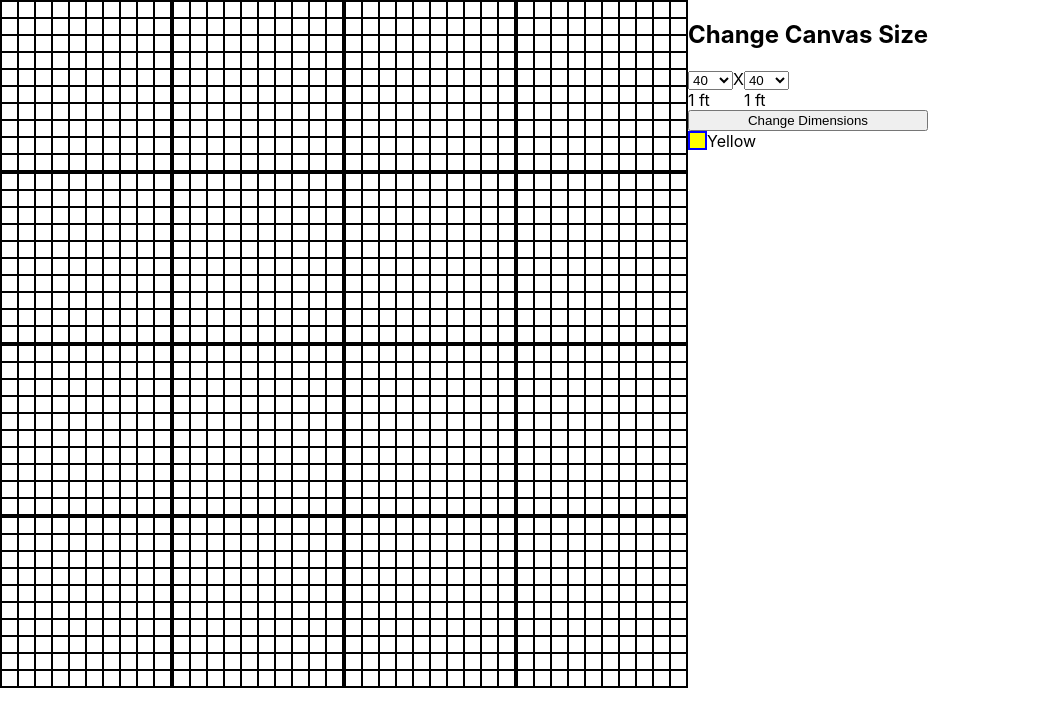
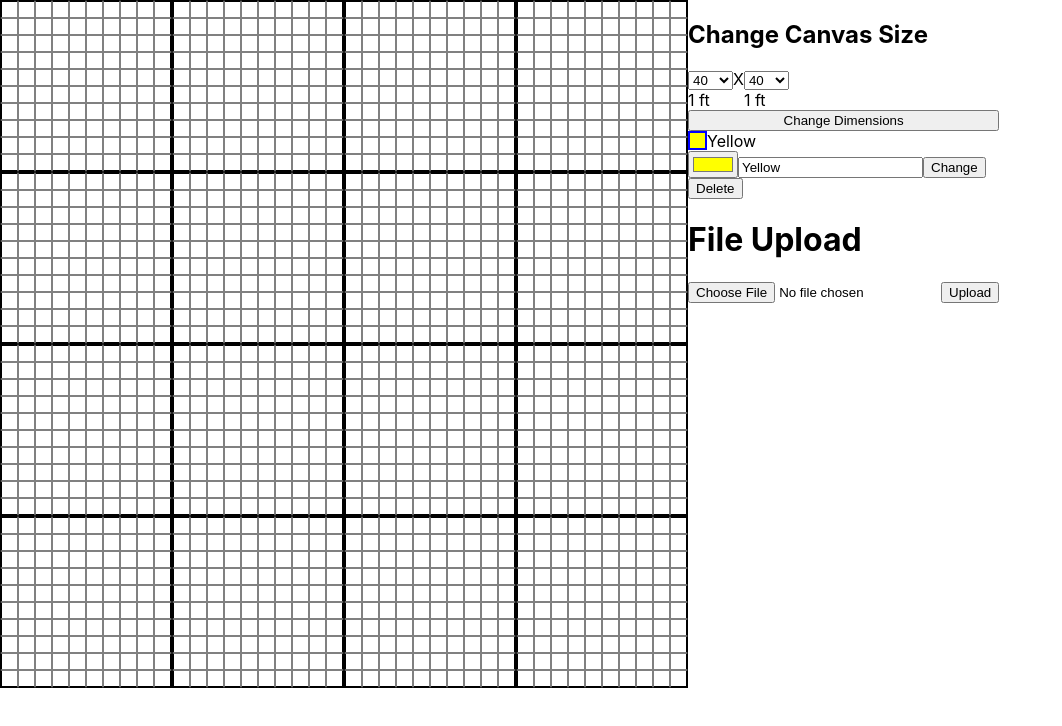
Before and after one commit to JohnsonHarleyR/latch-hook-pattern-maker, a React (Create React App) app: page / in a window 1280 px wide. Shown: the top 726 px of the page, without its empty margins (0-1062 px from the left). Built offline with nearby package versions, Linux system fonts and the light colour scheme.

Commit message:
Added ability to modify selected color.

```diff
--- a/package.json
+++ b/package.json
@@ -6,6 +6,7 @@
     "@testing-library/jest-dom": "^5.16.2",
     "@testing-library/react": "^12.1.2",
     "@testing-library/user-event": "^13.5.0",
+    "axios": "^0.26.0",
     "react": "^17.0.2",
     "react-dom": "^17.0.2",
     "react-scripts": "5.0.0",
--- a/src/PatternContext.js
+++ b/src/PatternContext.js
@@ -13,7 +13,7 @@ const PatternProvider = ({children}) => {
 
     useEffect(() => {
         let colorCellsCopy = [...colorCells];
-        colorCellsCopy.push(createColorCell("color", "yellow", "Yellow", "", colorCells));
+        colorCellsCopy.push(createColorCell("color", "#FFFF00", "Yellow", "", colorCells));
         setColorCells(colorCellsCopy);
         setActiveColorCell(colorCellsCopy[0]);
     }, []);
--- /dev/null
+++ b/src/components/Logic/FileUpload.js
@@ -0,0 +1,36 @@
+import React, {useState} from 'react';
+import { post } from 'axios';
+const FileUpload = () => {
+        const [file, setFile] = useState({file: ''});
+
+        const submit = async (e) => {
+                e.preventDefault();
+                const url = `http://localhost:61331/api/Uploadfiles/Uploadfile`;
+                const formData = new FormData();
+                formData.append('body', file);
+                const config = {
+                        headers: {
+                                'content-type': 'multipart/form-data',
+                        },
+                };
+                return post(url, formData, config);
+        }
+
+        const setTheFile = (e) => {
+                console.log(e.target.files[0]);
+                setFile({ file: e.target.files[0] });
+        }
+
+        return (
+            <div className="container-fluid">
+                    <form onSubmit={e => this.submit(e)}>
+                            <div className="col-sm-12 btn btn-primary">
+                    </div>
+                            <h1>File Upload</h1>
+                            <input type="file" onChange={setTheFile} />
+                            <button className="btn btn-primary" onClick={submit}>Upload</button>
+                    </form>
+            </div>
+    )
+}
+export default FileUpload;
--- a/src/components/controls/ColorSelector.js
+++ b/src/components/controls/ColorSelector.js
@@ -1,6 +1,7 @@
 import React, { useContext, useEffect, useState } from 'react';
 import { PatternContext } from '../../PatternContext';
 import ColorCell from '../ColorCell';
+import SelectorChoice from './SelectorChoice';
 import "../../styles.css";
 
 const ColorSelector = () => {
@@ -24,6 +25,7 @@ const ColorSelector = () => {
     return(
         <div>
             {colorCellsDisplay}
+            <SelectorChoice />
         </div>
     );
 }
--- a/src/components/controls/Controls.js
+++ b/src/components/controls/Controls.js
@@ -2,12 +2,14 @@ import React from 'react';
 import { PatternContext } from '../../PatternContext';
 import SizeChanger from './SizeChanger';
 import ColorSelector from './ColorSelector';
+import FileUpload from '../Logic/FileUpload';
 
 const Controls = () => {
     return (
         <div>
             <SizeChanger />
             <ColorSelector />
+            <FileUpload />
         </div>
     )
 }
--- /dev/null
+++ b/src/components/controls/SelectorChoice.js
@@ -0,0 +1,87 @@
+import React, { useContext, useEffect, useState, useRef } from 'react';
+import { PatternContext } from '../../PatternContext';
+import ColorCell from '../ColorCell';
+import "../../styles.css";
+
+const SelectorChoice = () => {
+    const {colorCells, setColorCells,
+        activeColorCell, setActiveColorCell} = useContext(PatternContext);
+    const [color, setColor] = useState("#ffffff")
+    const [buttonText, setButtonText] = useState("Add");
+    const [showDelete, setShowDelete] = useState(false);
+    const [errorMessage, setErrorMessage] = useState("");
+    const selector = useRef();
+    const nameInput = useRef();
+    const defButton = useRef();
+    const deleteButton = useRef();
+
+    useEffect(() => {
+        selector.current.value = "#ffffff";
+    }, []);
+
+    useEffect(() => {
+        if (activeColorCell !== null) {
+            setButtonText("Change");
+            setShowDelete(true);
+            nameInput.current.value = activeColorCell.colorName;
+            selector.current.value = activeColorCell.fillColor;
+
+        } else {
+            setButtonText("Add");
+            setShowDelete(false);
+            nameInput.current.value = "";
+            selector.current.value = color;
+        }
+    }, [activeColorCell]);
+
+    useEffect(() => {
+        if (showDelete) {
+            deleteButton.current.style.display = "block";
+        } else {
+            deleteButton.current.style.display = "none";
+        }
+    }, [showDelete]);
+
+    const changeColor = () => {
+        setColor(selector.current.value);
+    }
+
+    const hitDefButton = () => {
+        if (activeColorCell !== null) {
+
+        } else {
+
+        }
+    }
+
+    const hitDeleteButton = () => {
+        if (activeColorCell !== null) {
+            let index = null;
+            let count = 0;
+            colorCells.forEach(cell => {
+                if (cell.id === activeColorCell.id) {
+                    index = count;
+                }
+                count++;
+            });
+            if (index !== null) {
+                setActiveColorCell(null);
+                let cellsCopy = [...colorCells];
+                cellsCopy.splice(index, 1);
+                setColorCells(cellsCopy);
+            }
+
+        }
+    }
+
+    return(
+        <div>
+            <input type="color" ref={selector} onChange={changeColor}/>
+            <input type="text" placeholder="Color Name" ref={nameInput}/>
+            <button ref={defButton} onClick={hitDefButton}>{buttonText}</button>
+            <button ref={deleteButton} onClick={hitDeleteButton}>Delete</button>
+        </div>
+    );
+}
+
+export default SelectorChoice;
--- a/src/styles.css
+++ b/src/styles.css
@@ -7,7 +7,7 @@
 }
 
 .cell {
-    border: 1px solid black;
+    border: 1px solid grey;
     width: 15px;
     height: 15px;
 }
```
Also changed, not shown: 1 other file (tests, documents, lock files or other folders).
